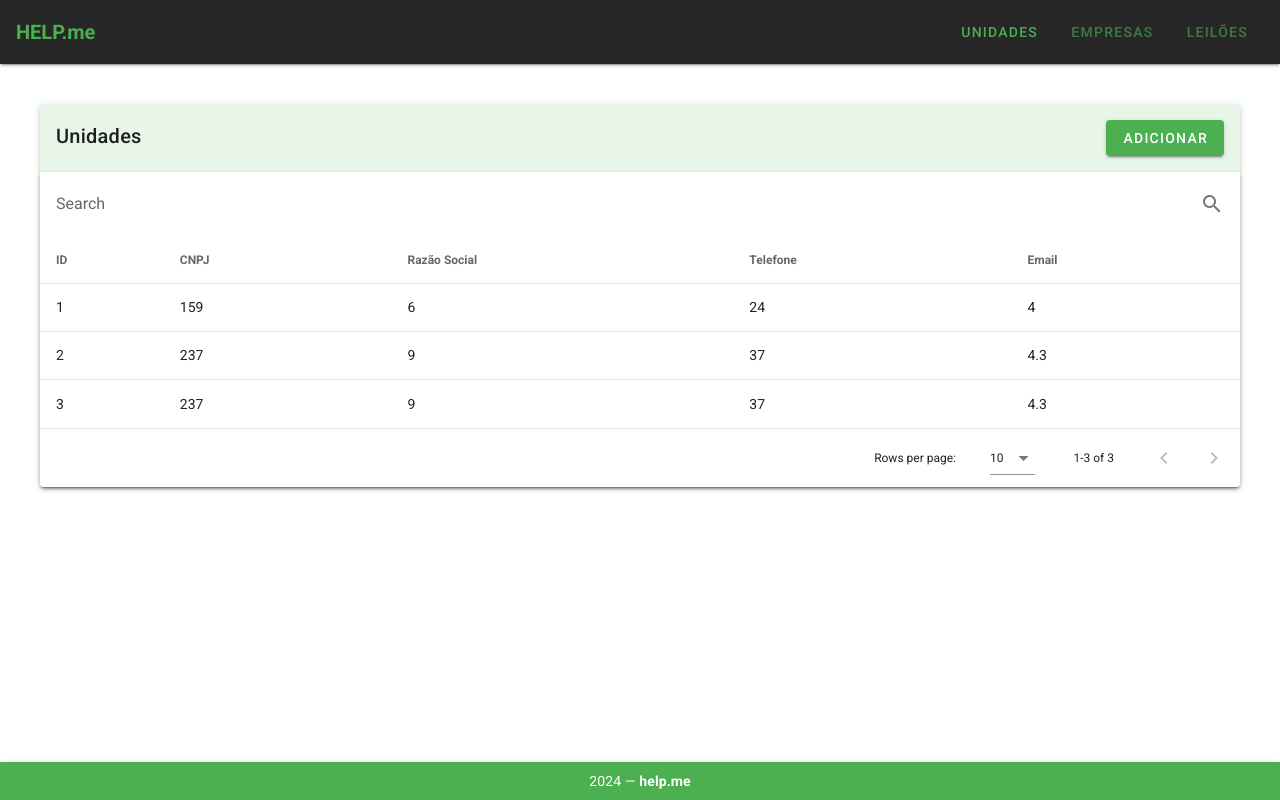
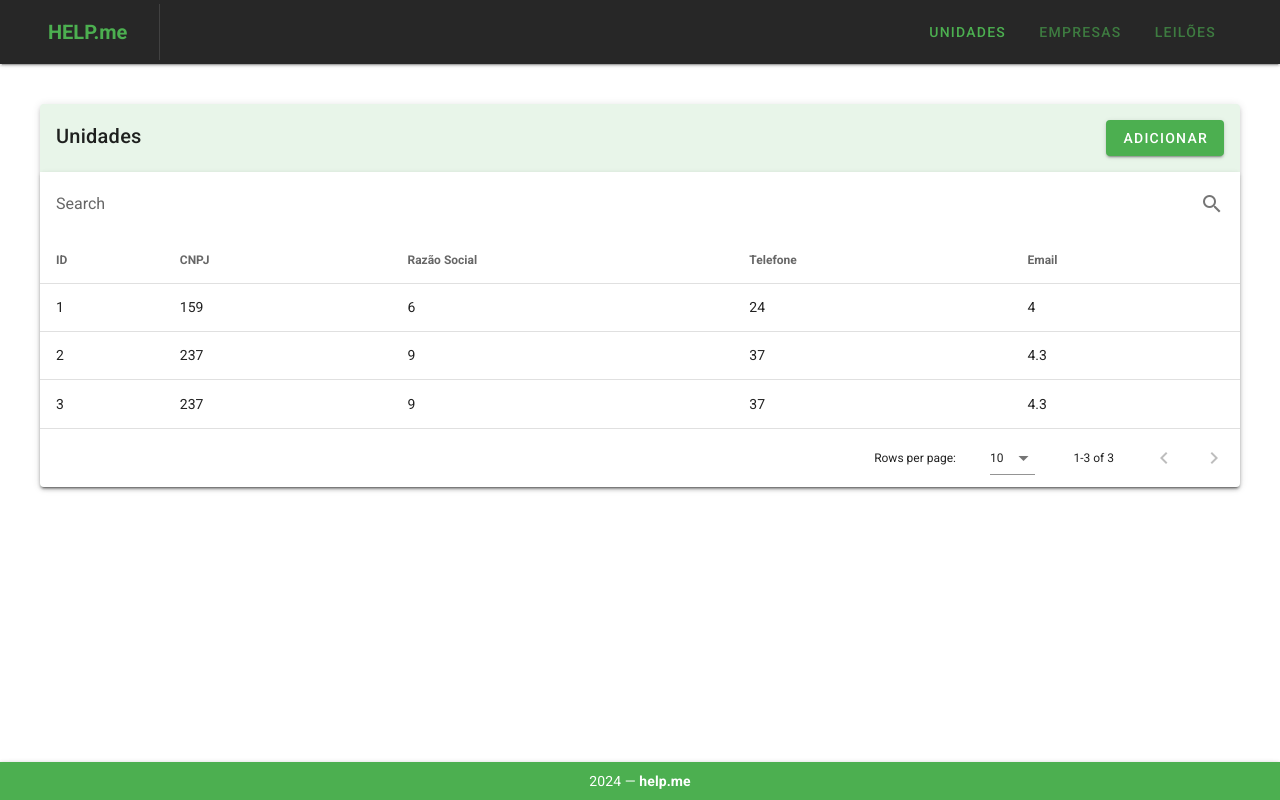
Before and after one commit to GabrielLimaBzr/help.me-web, a Vue app: page /#/unidades in a window 1280 px wide. Built offline with nearby package versions, Linux system fonts and the light colour scheme.

Commit message:
fix styles navbar

```diff
--- a/src/components/MenuBarComponent.vue
+++ b/src/components/MenuBarComponent.vue
@@ -1,9 +1,23 @@
 <template>
-    <v-app-bar app dark elevation="2">
-      <v-toolbar-title style="color: #4CAF50; font-weight: bold;">HELP.me</v-toolbar-title>
-      <v-spacer></v-spacer>
-      <v-btn plain color="green" to="/unidades">Unidades</v-btn>
-      <v-btn plain color="green" to="/empresas">Empresas</v-btn>
-      <v-btn plain color="green" to="/leiloes">Leilões</v-btn>
-    </v-app-bar>
+  <v-app-bar app dark elevation="2" class="navbar">
+    <v-toolbar-title class="logo">HELP.me</v-toolbar-title>
+    <v-divider vertical class="mx-4"></v-divider>
+    <v-spacer></v-spacer>
+    <v-btn plain color="green" to="/unidades">Unidades</v-btn>
+    <v-btn plain color="green" to="/empresas">Empresas</v-btn>
+    <v-btn plain color="green" class="p-0" to="/leiloes">Leilões</v-btn>
+  </v-app-bar>
 </template>
+
+<style>
+.logo {
+  color: #4CAF50;
+  font-weight: bold;
+  padding-right: 16px;
+}
+
+.navbar {
+  padding-right: 2rem;
+  padding-left: 2rem;
+}
+</style>
```
